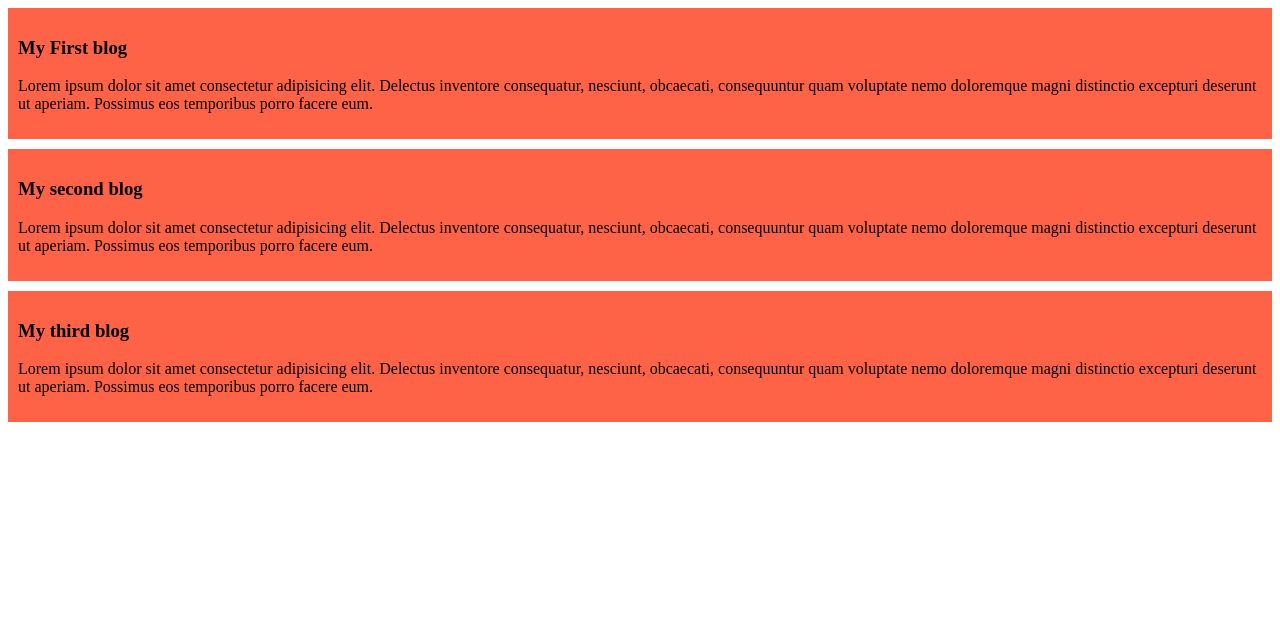
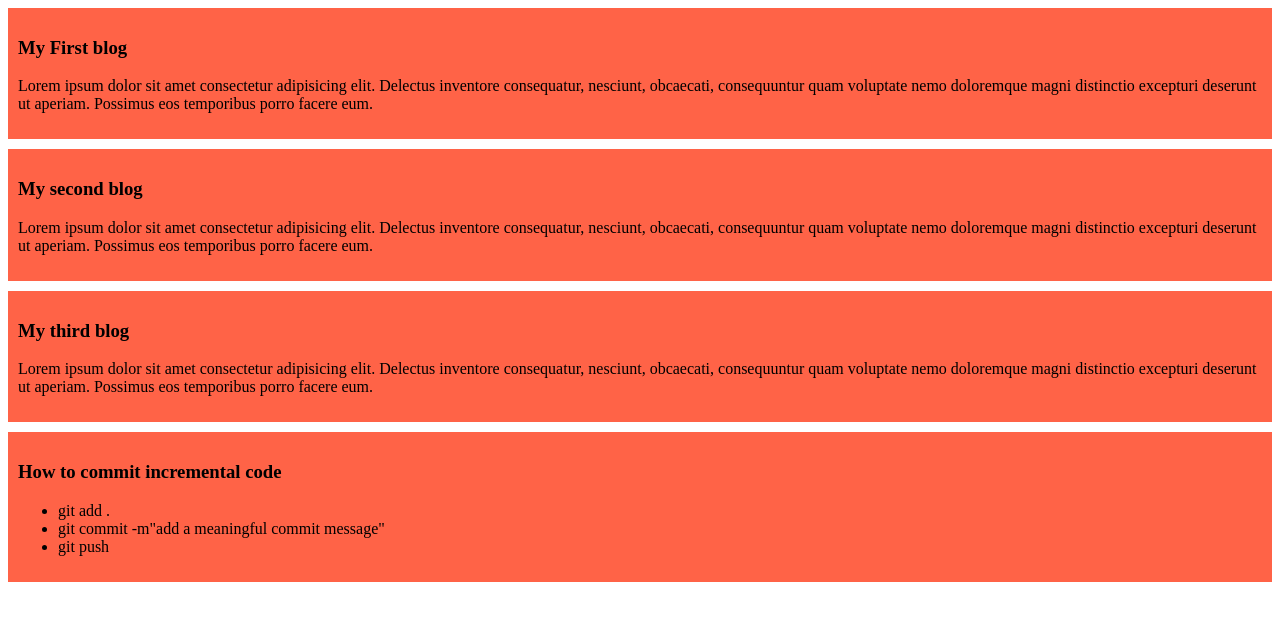
Before and after one commit to TinnyDatta/my-simple-website, a plain HTML site: page index.html in a window 1280 px wide. Drawn offline with Linux system fonts and the light colour scheme.

Commit message:
added a list to push code

```diff
--- a/index.html
+++ b/index.html
@@ -19,5 +19,13 @@
         <h3>My third blog</h3>
         <p>Lorem ipsum dolor sit amet consectetur adipisicing elit. Delectus inventore consequatur, nesciunt, obcaecati, consequuntur quam voluptate nemo doloremque magni distinctio excepturi deserunt ut aperiam. Possimus eos temporibus porro facere eum.</p>
     </div>
+    <div>
+        <h3>How to commit incremental code</h3>
+        <ul>
+            <li>git add .</li>
+            <li>git commit -m"add a meaningful commit message"</li>
+            <li>git push</li>
+        </ul>
+    </div>
 </body>
 </html>
```
